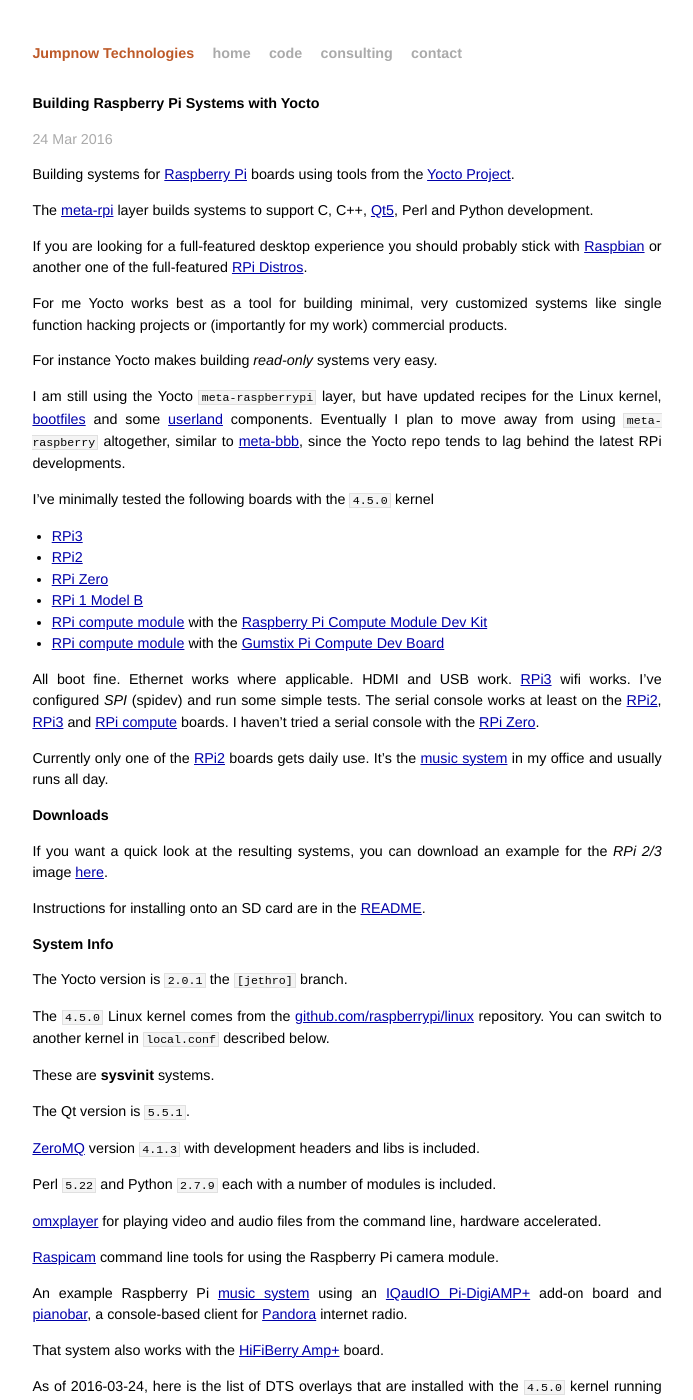
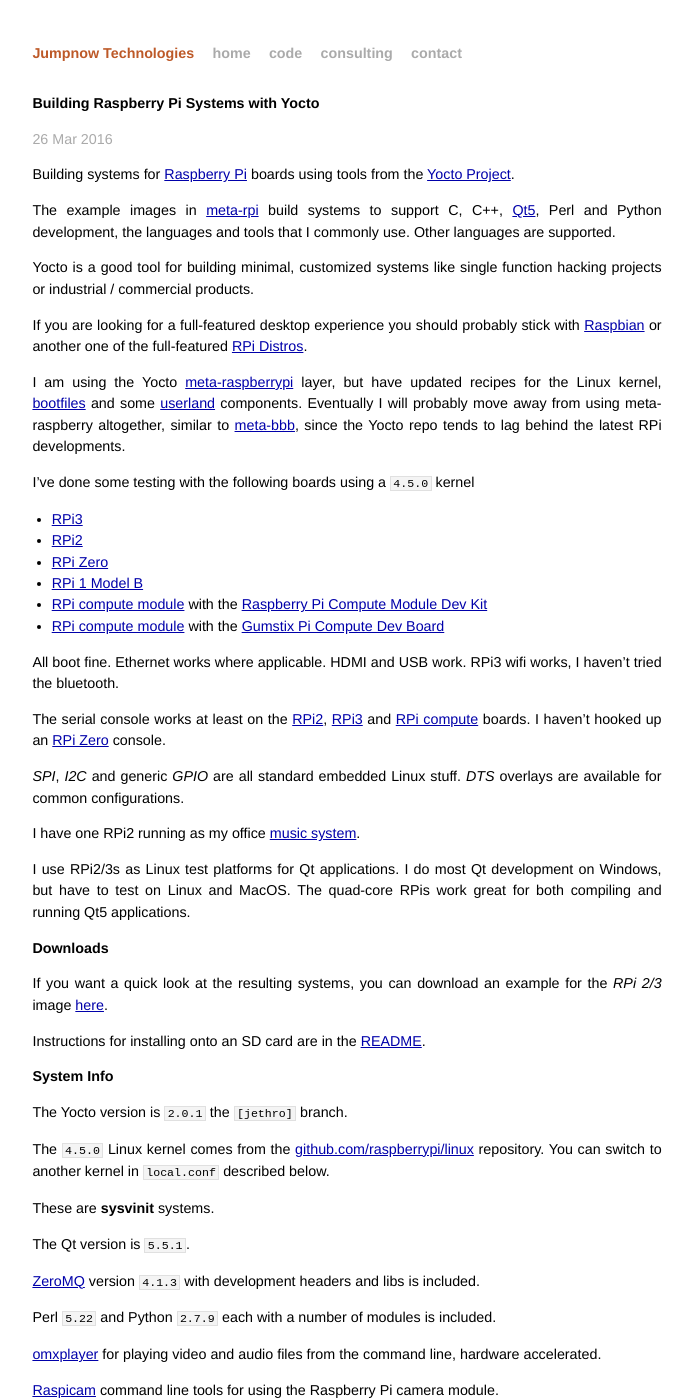
Before and after one commit to jumpnow/jumpnowtek-site, a Jekyll site: the page built from _posts/2015-12-04-Raspberry-Pi-Systems-with-Yocto.md, in a window 1280 px wide and 1400 px high. Shown: the whole window, without its empty margins (293-986 px from the left). Built offline with Jekyll 4.4.1, drawn with Linux system fonts in a browser that asks for light colours; some of the changed text lies outside the part shown.

Commit message:
updates to rpi doc

```diff
--- a/_posts/2015-12-04-Raspberry-Pi-Systems-with-Yocto.md
+++ b/_posts/2015-12-04-Raspberry-Pi-Systems-with-Yocto.md
@@ -2,24 +2,22 @@
 layout: post
 title: Building Raspberry Pi Systems with Yocto
 description: "Building customized systems for the Raspberry Pi using tools from the Yocto Project"
-date: 2016-03-24 08:15:00
+date: 2016-03-26 06:38:00
 categories: rpi
 tags: [linux, rpi, yocto, rpi2, rpi3, rpi zero, rpi compute]
 ---
 
 Building systems for [Raspberry Pi][rpi] boards using tools from the [Yocto Project][Yocto].
 
-The [meta-rpi][meta-rpi] layer builds systems to support C, C++, [Qt5][qt], Perl and Python development.
+The example images in [meta-rpi][meta-rpi] build systems to support C, C++, [Qt5][qt], Perl and Python development, the languages and tools that I commonly use. Other languages are supported.
+
+Yocto is a good tool for building minimal, customized systems like single function hacking projects or industrial / commercial products.
 
 If you are looking for a full-featured desktop experience you should probably stick with [Raspbian][raspbian] or another one of the full-featured [RPi Distros][rpi-distros].
 
-For me Yocto works best as a tool for building minimal, very customized systems like single function hacking projects or (importantly for my work) commercial products.
+I am using the Yocto [meta-raspberrypi][meta-raspberrypi] layer, but have updated recipes for the Linux kernel, [bootfiles][firmware-repo] and some [userland][userland-repo] components. Eventually I will probably move away from using meta-raspberry altogether, similar to [meta-bbb][meta-bbb], since the Yocto repo tends to lag behind the latest RPi developments.
 
-For instance Yocto makes building *read-only* systems very easy.
-
-I am still using the Yocto `meta-raspberrypi` layer, but have updated recipes for the Linux kernel, [bootfiles][firmware-repo] and some [userland][userland-repo] components. Eventually I plan to move away from using `meta-raspberry` altogether, similar to [meta-bbb][meta-bbb], since the Yocto repo tends to lag  behind the latest RPi developments.
-
-I've minimally tested the following boards with the `4.5.0` kernel
+I've done some testing with the following boards using a `4.5.0` kernel
 
 * [RPi3][rpi3-b]
 * [RPi2][rpi2-b]
@@ -28,9 +26,15 @@
 * [RPi compute module][rpi-compute] with the [Raspberry Pi Compute Module Dev Kit][rpi-compute-dev-kit]
 * [RPi compute module][rpi-compute] with the [Gumstix Pi Compute Dev Board][gumstix-pi-compute]
 
-All boot fine. Ethernet works where applicable. HDMI and USB work. [RPi3][rpi3-b] wifi works. I've configured *SPI* (spidev) and run some simple tests. The serial console works at least on the [RPi2][rpi2-b], [RPi3][rpi3-b] and [RPi compute][rpi-compute] boards. I haven't tried a serial console with the [RPi Zero][rpi-zero].
+All boot fine. Ethernet works where applicable. HDMI and USB work. RPi3 wifi works, I haven't tried the bluetooth.
 
-Currently only one of the [RPi2][rpi2-b] boards gets daily use. It's the [music system][rpi-pandora] in my office and usually runs all day.
+The serial console works at least on the [RPi2][rpi2-b], [RPi3][rpi3-b] and [RPi compute][rpi-compute] boards. I haven't hooked up an [RPi Zero][rpi-zero] console.
+
+*SPI*, *I2C* and generic *GPIO* are all standard embedded Linux stuff. *DTS* overlays are available for common configurations.
+
+I have one RPi2 running as my office [music system][rpi-pandora].
+
+I use RPi2/3s as Linux test platforms for Qt applications. I do most Qt development on Windows, but have to test on Linux and MacOS. The quad-core RPis work great for both compiling and running Qt5 applications.
 
 ### Downloads
 
@@ -60,7 +64,7 @@
 
 That system also works with the [HiFiBerry Amp+][hifiberry-amp] board.
 
-As of 2016-03-24, here is the list of DTS overlays that are installed with the `4.5.0` kernel running on an RPi3
+As of 2016-03-24, here is the list of DTS overlays that are installed with the `4.5.0` kernel running on an RPi2/3
 
     root@rpi3:~# ls /mnt/fat/overlays/
     ads7846-overlay.dtb            pitft28-capacitive-overlay.dtb
```
Also changed, not shown: other parts of _posts/2015-12-04-Raspberry-Pi-Systems-with-Yocto.md (+1 -0 lines).
